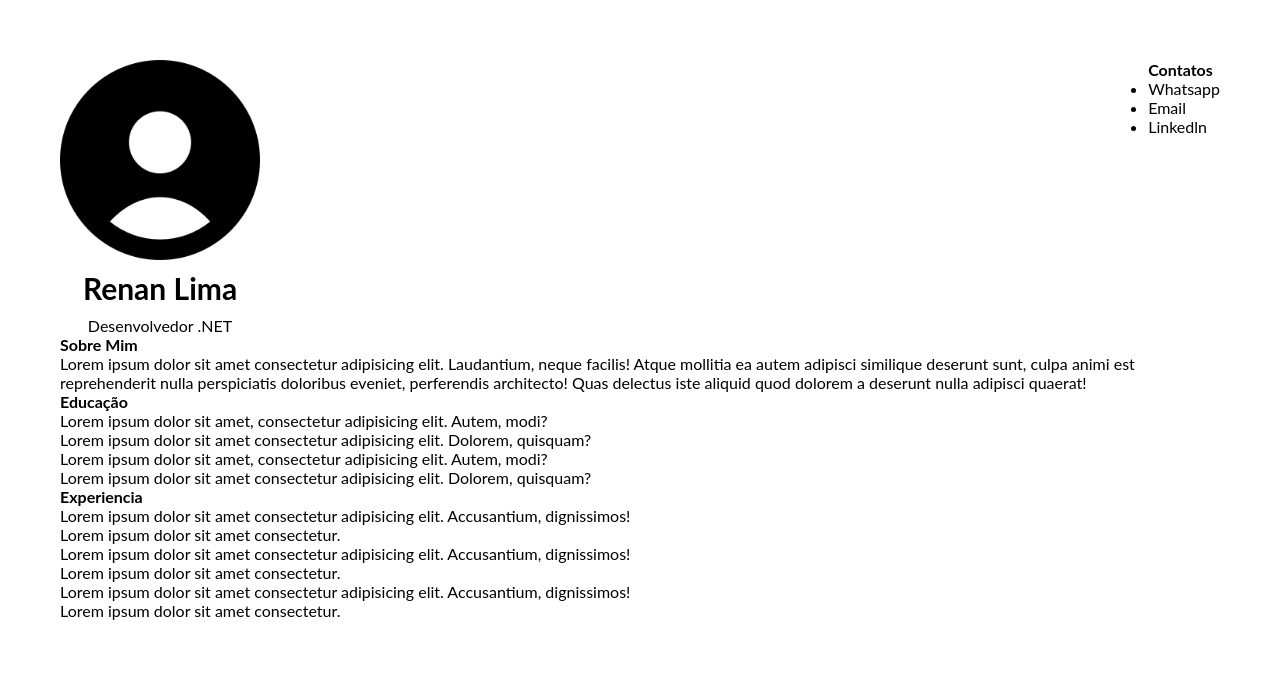
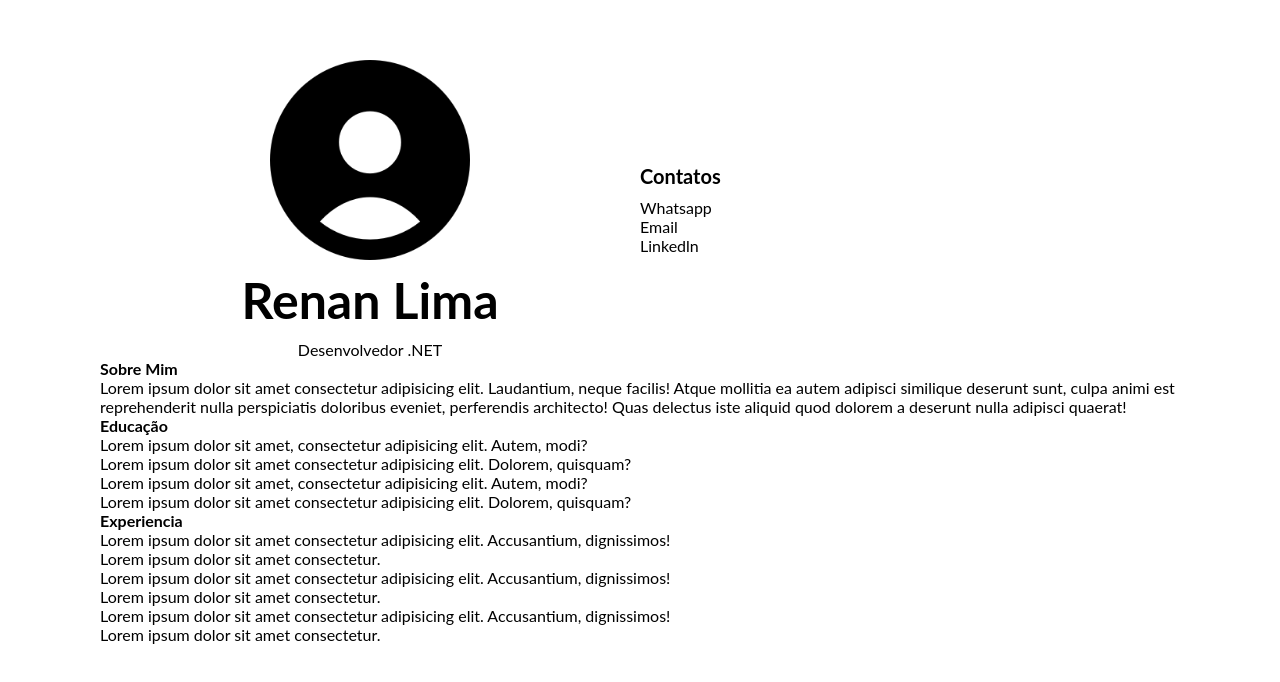
Before and after one commit to renanmlima/Curriculo, a plain HTML site: page index.html in a window 1280 px wide. Drawn offline with Linux system fonts and the light colour scheme.

```diff
--- a/style/style.css
+++ b/style/style.css
@@ -3,32 +3,43 @@
     margin: 0;
     box-sizing: border-box;
     font-family: 'Lato', sans-serif;
+    list-style: none;
 }
 .foto{
     width: 200px;
     height: auto;
 }
 
+.contatosGrupo{
+    font-size: 20px;
+}
+
 .mainContainer{
     display: flex;
     flex-direction: column;
-    padding: 60px;
+    padding: 60px 100px 60px 100px;
+    justify-content: space-around;
 }
 
 .headContainer{
     display: flex;
     justify-content: space-between;
+    align-items: center;
 }
 
-.nome{
+.nome, .info{
     display: flex;
     flex-direction: column;
     gap: 10px;
     align-items: center;
-
+    width: 50%;
+    justify-content: center;
+} .info{
+    align-items: start;
 }
 .nomeStrong{
-    font-size: 30px;
+    font-size: 50px;
+    font-weight: bold;
 }
 .sobreContainer{
     flex-direction: row;
```
